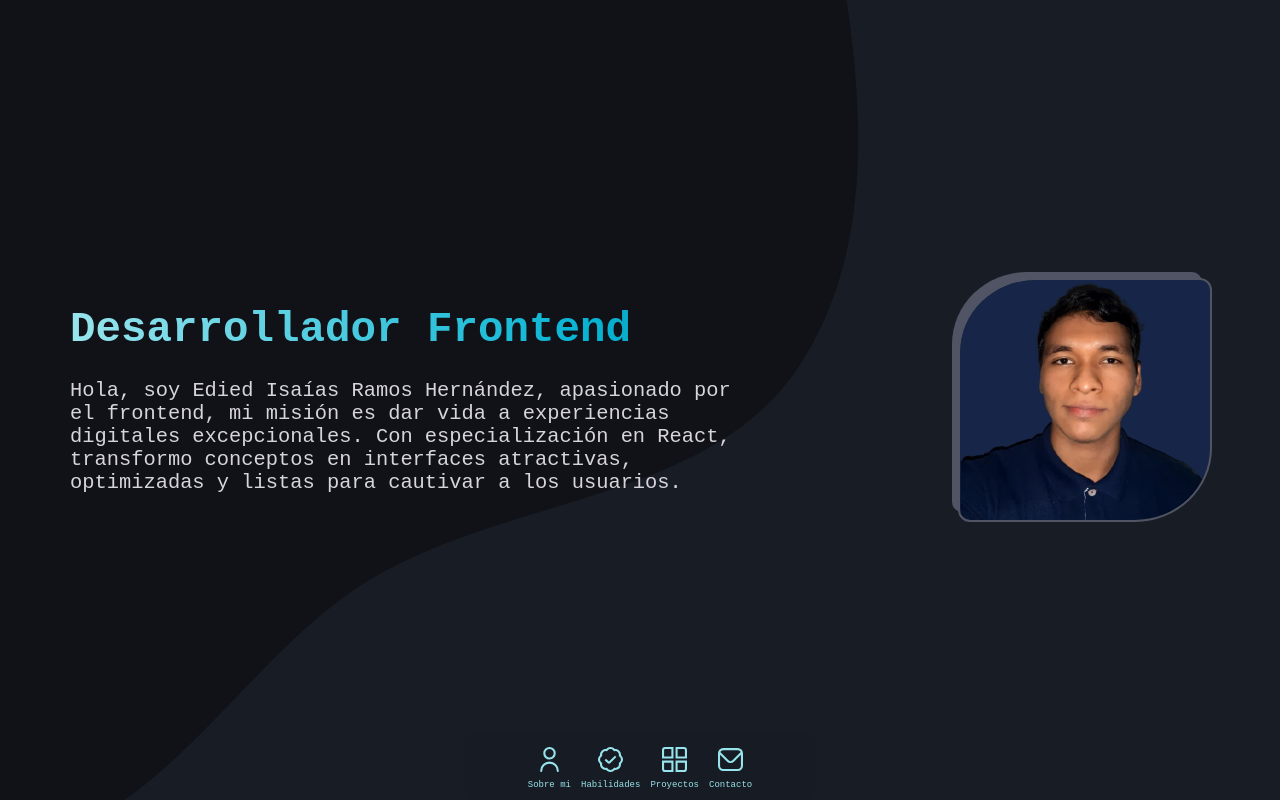
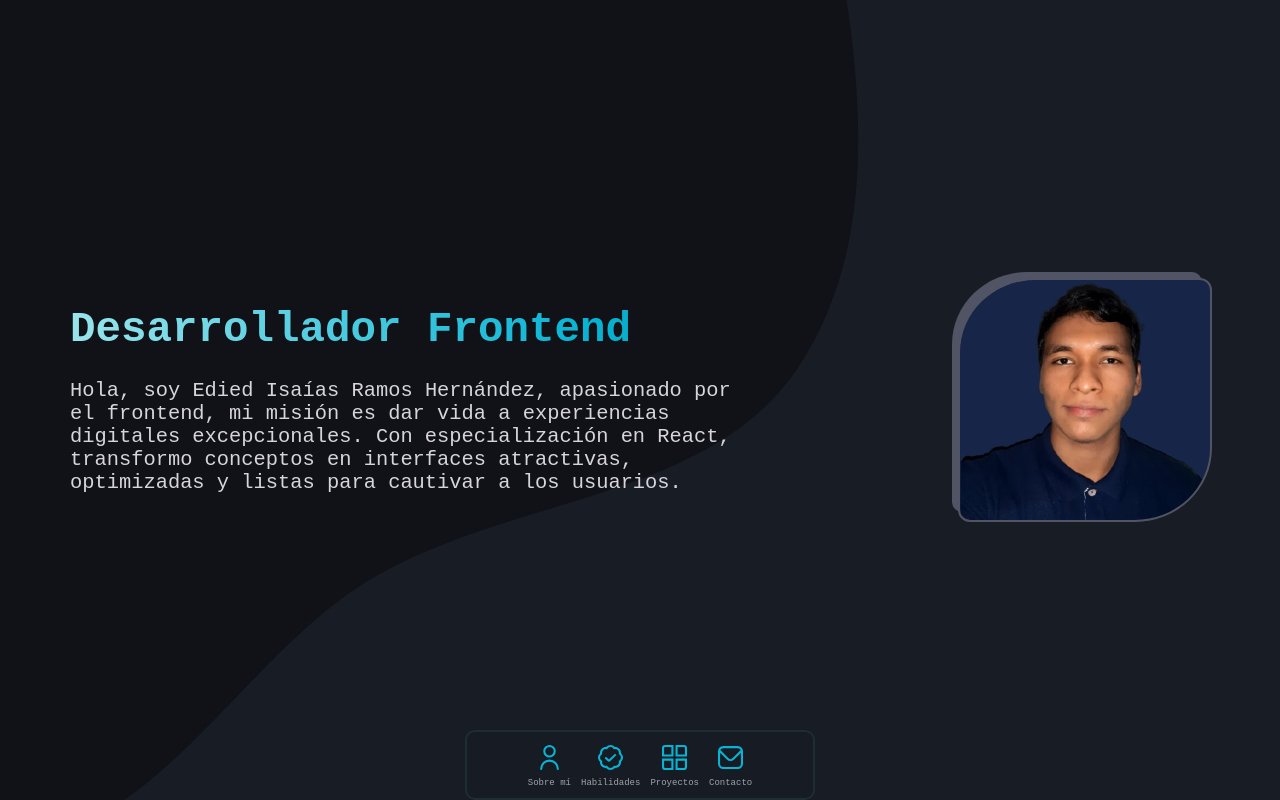
Before and after one commit to EdiedRamos/Edied, a React (Vite) app: page / in a window 1280 px wide. Shown: the top 800 px of the page. Built offline with nearby package versions, Linux system fonts and the light colour scheme; a web font is replaced by a local one.

Commit message:
style: update home styles

```diff
--- a/src/Components/Molecules/Header/Header.scss
+++ b/src/Components/Molecules/Header/Header.scss
@@ -10,6 +10,7 @@
   background: $gray-shadow-80;
   backdrop-filter: blur(10px);
   border-radius: 10px;
+  border: 2px solid $gray-800;
   width: 90%;
 
   &__list {
@@ -33,23 +34,23 @@
           padding: 3px;
 
           &:hover {
-            transform: scale(0.8);
+            transform: scale(0.8) rotate(-25deg);
           }
 
           &:active {
-            transform: scale(1.1);
+            transform: scale(1.2) rotate(25deg);
           }
 
           svg {
             width: 25px;
             height: 25px;
-            fill: $cyan-200;
+            fill: $cyan-500;
           }
         }
 
         p {
           font-size: $font-size-5;
-          color: $cyan-200;
+          color: $gray-400;
         }
       }
     }
--- a/src/Data/Header/index.ts
+++ b/src/Data/Header/index.ts
@@ -10,7 +10,7 @@ import {
 export const headerData: HeaderItem[] = [
   {
     id: 1,
-    name: "Sobre mi",
+    name: "Sobre mí",
     redirect: ROUTE_URLS.HOME,
     Icon: AboutIcon,
   },
```
